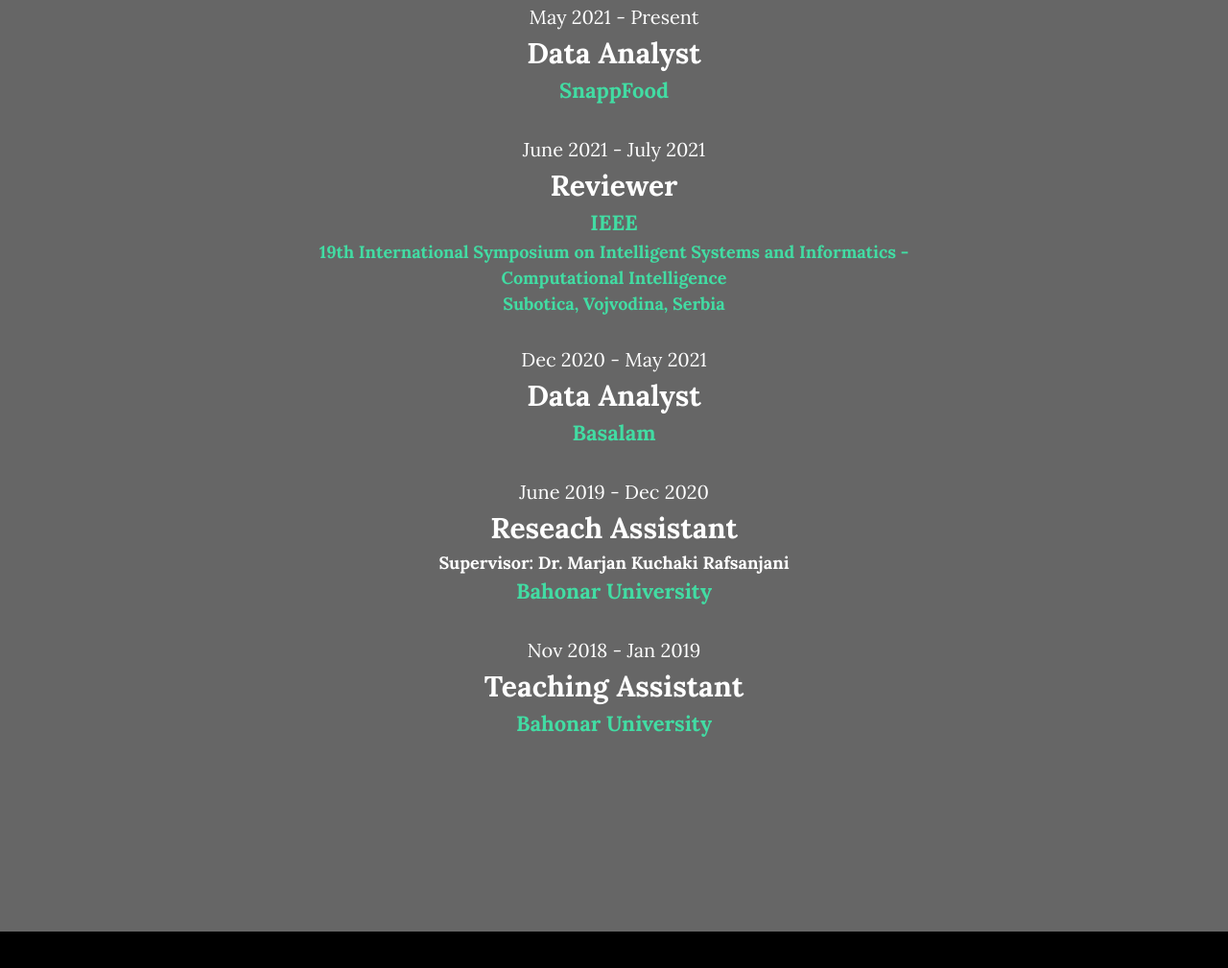
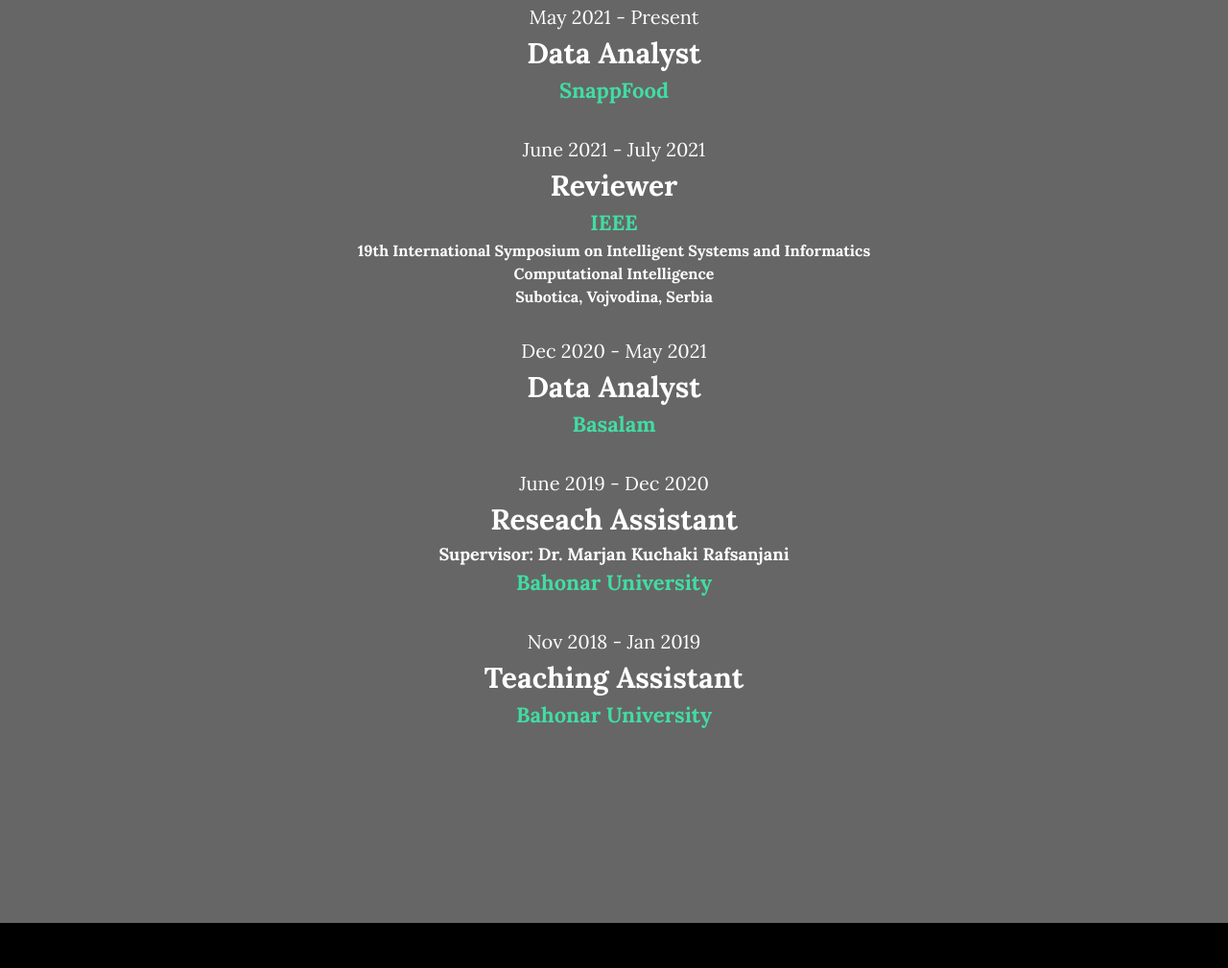
Before and after one commit to isalehebrahimi/isalehebrahimi.github.io, a plain HTML site: page index.html in a window 1280 px wide. Shown: the part 1924-2933 px from the top of the page at 96% size. Drawn offline with nearby package versions, Linux system fonts and the light colour scheme.

Commit message:
review section revised

```diff
--- a/assets/css/untitled.css
+++ b/assets/css/untitled.css
@@ -36,9 +36,9 @@ img, svg {
   color: #42dca3;
 }
 .experience__review {
-  font-size: 18px;
+  font-size: 16px;
   font-weight: 700;
-  color: #42dca3;
+  /* color: #DAFCEB; */
 }
 
 .supervisor {
--- a/index.html
+++ b/index.html
@@ -97,7 +97,7 @@
                         <div class="experience__company">IEEE</div>
                         <div class="experience__review">19th International Symposium on Intelligent
                             Systems and
-                            Informatics - Computational Intelligence <br> Subotica, Vojvodina, Serbia
+                            Informatics <br> Computational Intelligence <br> Subotica, Vojvodina, Serbia
                         </div>
                     </div>
 
```
